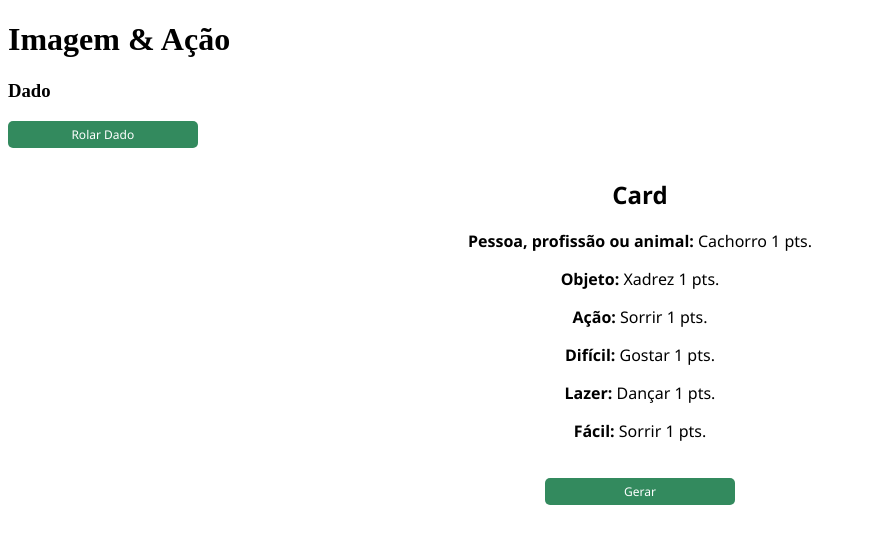
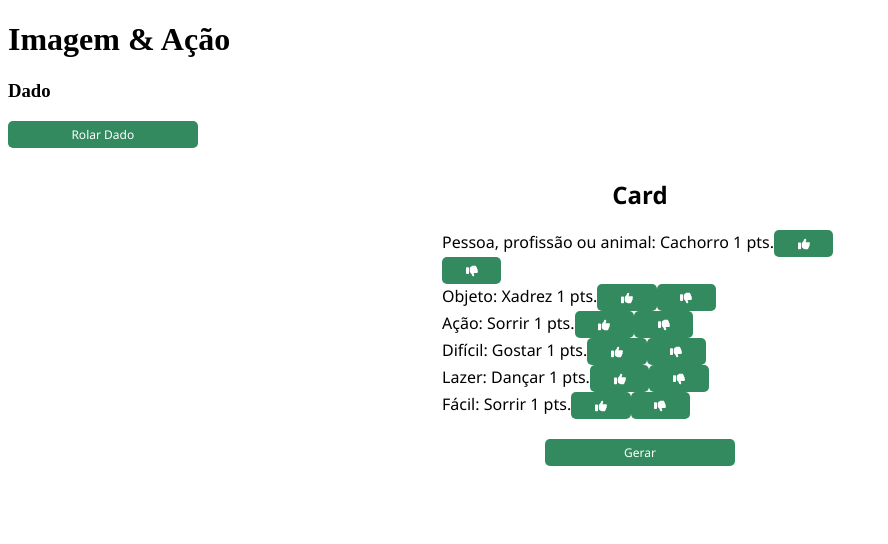
Before and after one commit to joaoluizc/img-acao, a React (Vite) app: page / in a window 1280 px wide. Shown: the top 544 px of the page, without its empty margins (0-888 px from the left). Built offline with nearby package versions, Linux system fonts and the light colour scheme.

Commit message:
adding thumbs up and down to items

```diff
--- a/package.json
+++ b/package.json
@@ -10,6 +10,11 @@
     "preview": "vite preview"
   },
   "dependencies": {
+    "@fortawesome/fontawesome-svg-core": "^6.5.1",
+    "@fortawesome/free-brands-svg-icons": "^6.5.1",
+    "@fortawesome/free-regular-svg-icons": "^6.5.1",
+    "@fortawesome/free-solid-svg-icons": "^6.5.1",
+    "@fortawesome/react-fontawesome": "^0.2.0",
     "react": "^18.2.0",
     "react-dom": "^18.2.0"
   },
--- a/src/App.jsx
+++ b/src/App.jsx
@@ -1,5 +1,3 @@
-import { useState } from 'react';
-import data from './assets/data';
 import Card from './Card';
 import Dice from './Dice';
 
--- a/src/Card.jsx
+++ b/src/Card.jsx
@@ -1,6 +1,8 @@
 import { useState } from 'react';
 import data from './assets/data';
 import './Card.css';
+import { FontAwesomeIcon } from '@fortawesome/react-fontawesome';
+import { faThumbsUp, faThumbsDown } from '@fortawesome/free-solid-svg-icons';
 
 const initialCard = {
   'person': {"type": "Pessoa, profissão ou animal", action: "Cachorro", points: 1},
@@ -33,12 +35,36 @@ function Card () {
     <div className='cardWrapper'>
     <div className='card'>
       <h2>Card</h2>
-      <p><strong>Pessoa, profissão ou animal: </strong>{ card?.person?.action } { ` ${card?.person?.points} pts.` }</p>
-      <p><strong>Objeto: </strong> { card?.object?.action } { ` ${card?.object?.points} pts.` }</p>
-      <p><strong>Ação: </strong> { card?.action?.action } { ` ${card?.action?.points} pts.` }</p>
-      <p><strong>Difícil: </strong> { card?.hard?.action } { ` ${card?.hard?.points} pts.` }</p>
-      <p><strong>Lazer: </strong> { card?.leasure?.action } { ` ${card?.leasure?.points} pts.` }</p>
-      <p><strong>Fácil: </strong> { card?.easy?.action } { ` ${card?.easy?.points} pts.` }</p>
+      <div>
+      Pessoa, profissão ou animal: { card?.person?.action } { ` ${card?.person?.points} pts.` }
+      <button className="thumbs-up"><FontAwesomeIcon icon={faThumbsUp} /></button>
+      <button className="thumbs-down"><FontAwesomeIcon icon={faThumbsDown} /></button>
+    </div>
+    <div>
+      Objeto: { card?.object?.action } { ` ${card?.object?.points} pts.` }
+      <button className="thumbs-up"><FontAwesomeIcon icon={faThumbsUp} /></button>
+      <button className="thumbs-down"><FontAwesomeIcon icon={faThumbsDown} /></button>
+    </div>
+    <div>
+      Ação: { card?.action?.action } { ` ${card?.action?.points} pts.` }
+      <button className="thumbs-up"><FontAwesomeIcon icon={faThumbsUp} /></button>
+      <button className="thumbs-down"><FontAwesomeIcon icon={faThumbsDown} /></button>
+    </div>
+    <div>
+      Difícil: { card?.hard?.action } { ` ${card?.hard?.points} pts.` }
+      <button className="thumbs-up"><FontAwesomeIcon icon={faThumbsUp} /></button>
+      <button className="thumbs-down"><FontAwesomeIcon icon={faThumbsDown} /></button>
+    </div>
+    <div>
+      Lazer: { card?.leasure?.action } { ` ${card?.leasure?.points} pts.` }
+      <button className="thumbs-up"><FontAwesomeIcon icon={faThumbsUp} /></button>
+      <button className="thumbs-down"><FontAwesomeIcon icon={faThumbsDown} /></button>
+    </div>
+    <div>
+      Fácil: { card?.easy?.action } { ` ${card?.easy?.points} pts.` }
+      <button className="thumbs-up"><FontAwesomeIcon icon={faThumbsUp} /></button>
+      <button className="thumbs-down"><FontAwesomeIcon icon={faThumbsDown} /></button>
+    </div>
     </div>
     <button id='bution' onClick={ newCard }>Gerar</button>
     </div>
```
Also changed, not shown: 1 other file (tests, documents, lock files or other folders).
